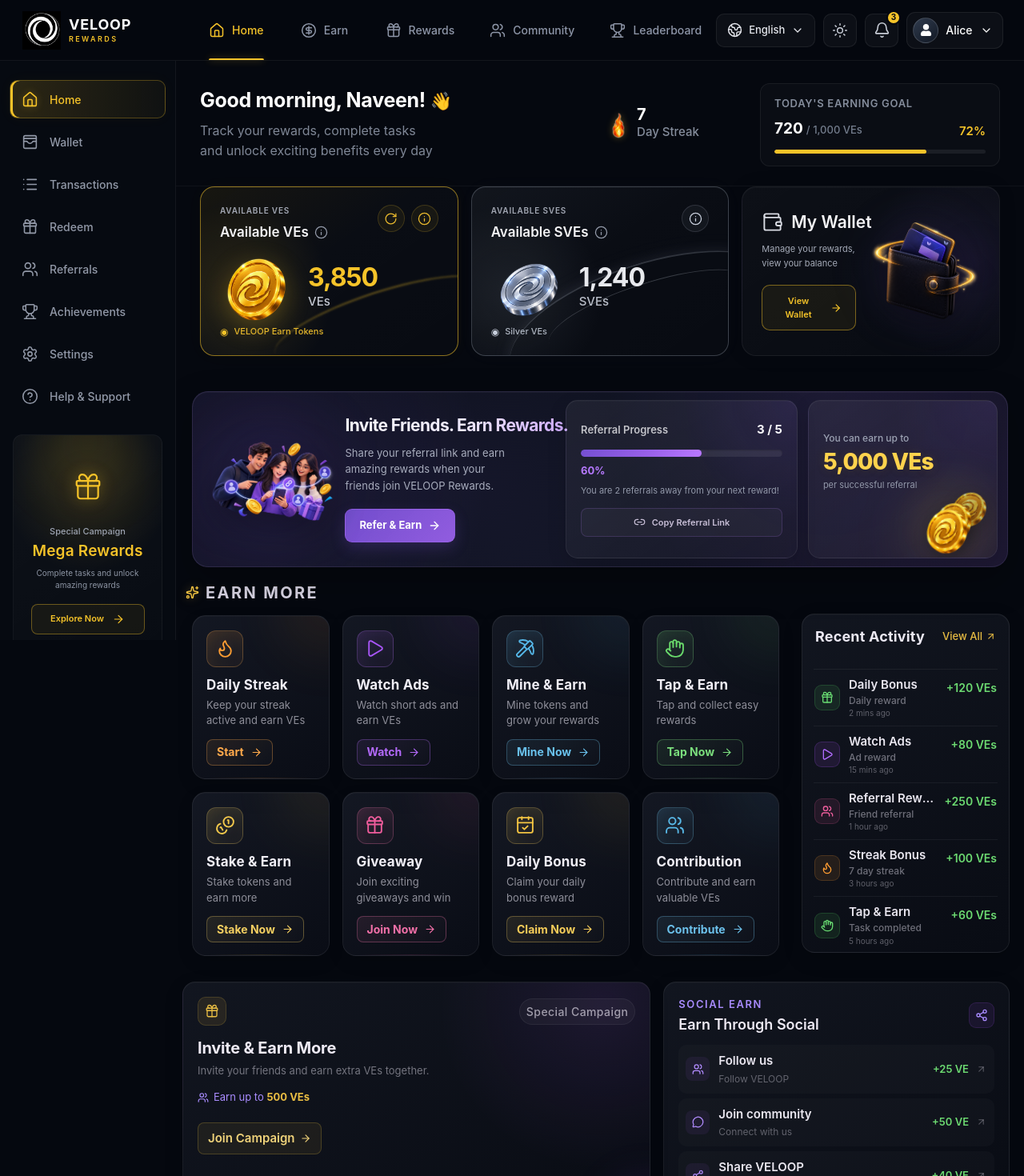
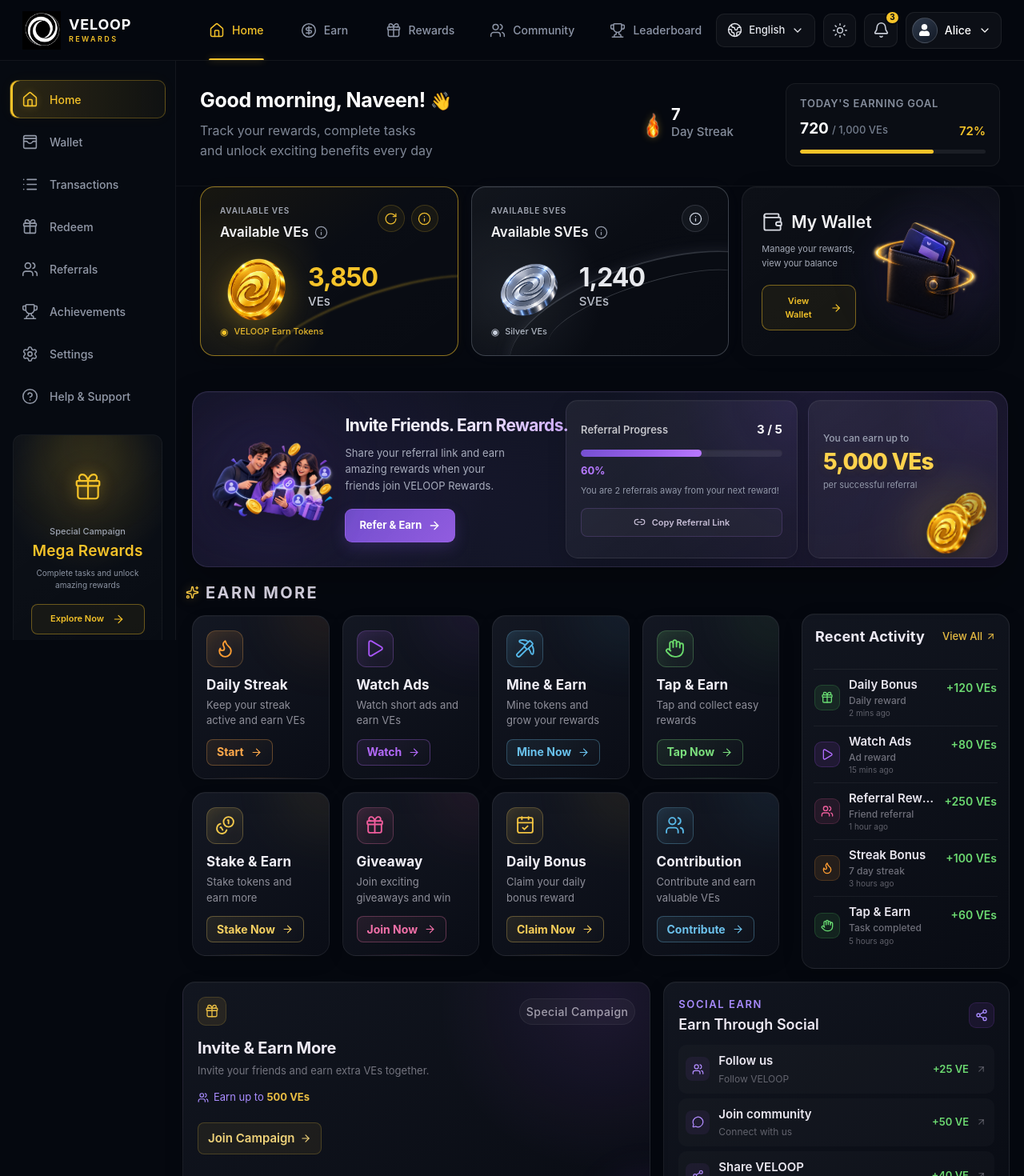
Before and after one commit to SANAPARVEEN-cmd/veloop-rewards-home-page-, a React (Vite) app: page /home in a window 1280 px wide. Shown: the top 1470 px of the page at 80% size. Built offline with nearby package versions, Linux system fonts and the light colour scheme.

Commit message:
feat: finalize responsive VELOOP Rewards dashboard

```diff
--- a/src/components/home/EarningGoal.module.css
+++ b/src/components/home/EarningGoal.module.css
@@ -1,5 +1,6 @@
 .goal {
-    width: 300px;
+    width: min(300px, 100%);
+    min-width: 0;
 
     padding: 15px 17px;
 
--- a/src/components/home/RecentActivity.module.css
+++ b/src/components/home/RecentActivity.module.css
@@ -1,10 +1,9 @@
 .card {
     width: 100%;
-    height: 88%;
+    height: auto;
     min-width: 0;
-margin-top : 38px;
+    margin-top: 38px;
     padding: 16px 14px;
- margin-right:25px;
     border: 1px solid rgba(255, 255, 255, 0.075);
     border-radius: 16px;
 
@@ -285,6 +284,11 @@
         font-size: 11px;
     }
 
+    .details p {
+        white-space: normal;
+        overflow-wrap: anywhere;
+    }
+
     .amount {
         font-size: 10px;
     }
--- a/src/components/home/ReferralBanner.module.css
+++ b/src/components/home/ReferralBanner.module.css
@@ -4,6 +4,7 @@
 
 .banner {
     width: calc(100% - 40px);
+    max-width: 100%;
     min-height: 220px;
 
     margin: 20px;
--- a/src/components/home/SecurityNotice.module.css
+++ b/src/components/home/SecurityNotice.module.css
@@ -1,5 +1,6 @@
 .card {
     width: calc(100% - 26px);
+    max-width: 100%;
     min-width: 0;
 
     margin-left: 8px;
--- a/src/components/home/SupportCard.module.css
+++ b/src/components/home/SupportCard.module.css
@@ -2,6 +2,7 @@
     position: relative;
 
     width: calc(100% - 26px);
+    max-width: 100%;
     min-width: 0;
 
     margin-top: 20px;
@@ -149,6 +150,7 @@
     font-size: 11px;
 
     white-space: nowrap;
+    overflow-wrap: anywhere;
 }
 
 .email svg {
@@ -296,6 +298,7 @@
 
     .right {
         width: 100%;
+        min-width: 0;
     }
 
     .button {
--- a/src/components/layout/DashboardLayout.module.css
+++ b/src/components/layout/DashboardLayout.module.css
@@ -1,11 +1,15 @@
 .layout {
     min-height: 100vh;
+
+    min-width: 0;
 
     background: #05080f;
 }
 
 .mainContent {
     min-height: calc(100vh - 76px);
+
+    min-width: 0;
 
     margin-left: 220px;
 
--- a/src/components/layout/Navbar.module.css
+++ b/src/components/layout/Navbar.module.css
@@ -1,6 +1,8 @@
 .navbar {
     width: 100%;
     height: 76px;
+
+    min-width: 0;
 
     display: flex;
     align-items: center;
@@ -190,6 +192,8 @@
 .actions {
     display: flex;
     align-items: center;
+
+    min-width: 0;
 
     gap: 10px;
 
@@ -411,6 +415,16 @@
 
 }
 
+@media (max-width: 1024px) and (min-width: 769px) {
+    .navigation {
+        display: none;
+    }
+
+    .brandSection {
+        width: auto;
+    }
+}
+
 
 /* =====================================
    MOBILE
@@ -444,6 +458,7 @@
 
     .actions {
         gap: 6px;
+        flex-shrink: 0;
     }
 
     .languageButton {
@@ -539,3 +554,9 @@
         margin-left: 0;
     }
 }
+
+@media (min-width: 361px) and (max-width: 420px) {
+    .brandText {
+        display: none;
+    }
+}
--- a/src/styles/globals.css
+++ b/src/styles/globals.css
@@ -8,6 +8,8 @@
 
 body {
     margin: 0;
+
+    min-width: 320px;
 
     background: var(--background);
 
@@ -21,6 +23,10 @@
         sans-serif;
 }
 
+#root {
+    min-width: 0;
+}
+
 button,
 input,
 textarea,
```
